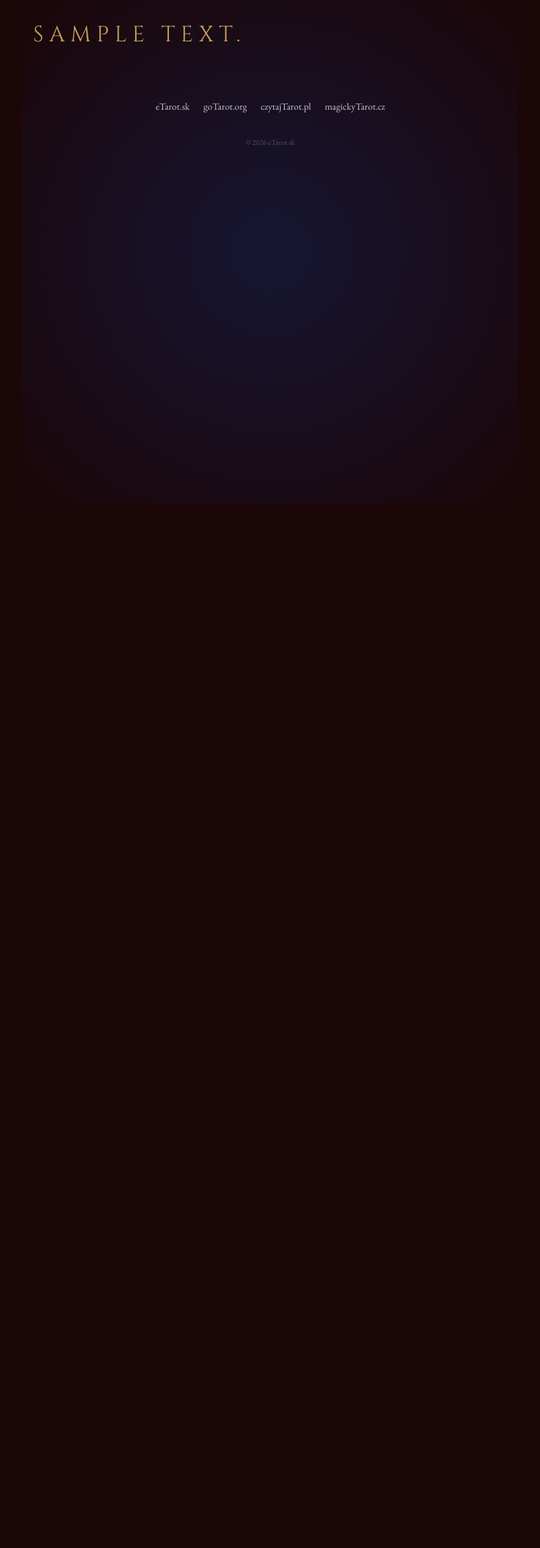
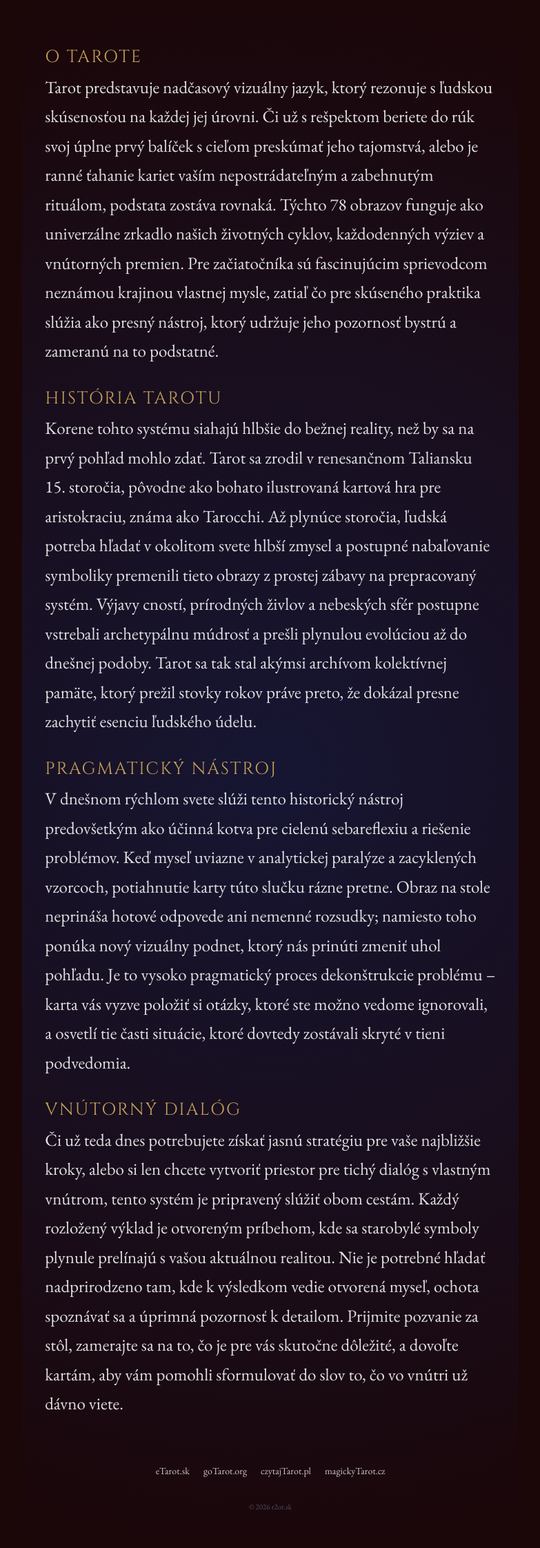
Before and after one commit to akofakt2/Mytarot, a Python web app: template templates/pages/sk/about_tarot.html in a window 1280 px wide. Shown: the part 95-2339 px from the top of the page at 69% size, without its empty margins (248-1031 px from the left). Before the commit the page ends 825 px from the top, so only its background shows below. Run offline with Jinja, Linux system fonts and the light colour scheme; the template is opened without the code that fills it: most values are stand-ins (such as "Sample title", 1, 10 or a date in 2020).

Commit message:
o tarote a zmeny footer

```diff
--- a/data/i18n/ui.json
+++ b/data/i18n/ui.json
@@ -11,7 +11,7 @@
     "card_of_day_explanation_title": "Card of the day – meaning",
     "card_of_day_reveal_label": "Reveal today's meaning",
     "card_of_day_today_label": "Card of the day for",
-    "question_placeholder": "What do you ask of cards?",
+    "question_placeholder": "What do you ask the cards?",
     "deck_label_shuffle": "Shuffle the cards",
     "deck_label_need_question": "Write your question first ↑",
     "deck_label_focus": "Focus on your question...",
--- a/templates/cards_index.html
+++ b/templates/cards_index.html
@@ -31,7 +31,7 @@
                 <a href="https://magickytarot.cz" target="_blank" rel="noopener">magickyTarot.cz</a>
             </div>
             <p style="margin-top: 30px; font-size: 11px; color: #475569;">
-                &copy; 2026 eTarot.sk
+                &copy; 2026 <a href="https://r2ot.sk" target="_blank" rel="noopener" style="text-decoration: none; font-size: 11px; color: #475569;">r2ot.sk</a>
             </p>
         </footer>
     </div>
--- a/templates/index.html
+++ b/templates/index.html
@@ -60,7 +60,7 @@
                 <a href="https://magickytarot.cz" target="_blank" rel="noopener">magickyTarot.cz</a>
             </div>
             <p style="margin-top: 30px; font-size: 11px; color: #475569;">
-                &copy; 2026 eTarot.sk
+                &copy; 2026 <a href="https://r2ot.sk" target="_blank" rel="noopener" style="text-decoration: none; font-size: 11px; color: #475569;">r2ot.sk</a>
             </p>
         </footer>
     </div>
--- a/templates/pages/sk/about_app.html
+++ b/templates/pages/sk/about_app.html
@@ -33,7 +33,7 @@
                 <a href="https://magickytarot.cz" target="_blank" rel="noopener">magickyTarot.cz</a>
             </div>
             <p style="margin-top: 30px; font-size: 11px; color: #475569;">
-                &copy; 2026 eTarot.sk
+                &copy; 2026 <a href="https://r2ot.sk" target="_blank" rel="noopener" style="text-decoration: none; font-size: 11px; color: #475569;">r2ot.sk</a>
             </p>
         </footer>
     </div>
--- a/templates/pages/sk/about_tarot.html
+++ b/templates/pages/sk/about_tarot.html
@@ -13,15 +13,53 @@
         <article class="card-article">
             <header class="card-detail-header">
                 <p class="card-id">&nbsp;</p>
-                <h2 class="cards-index-title">{{ui.nav_about_tarot}}</h2>
             </header>
-            <section class="card-section">
+            <section class="card-section" style="width: 95%;margin: 0 auto;">
+                <h2>O tarote</h2>
+                <p>Tarot predstavuje nadčasový vizuálny jazyk, ktorý rezonuje s ľudskou skúsenosťou na každej jej
+                    úrovni.
+                    Či už s rešpektom beriete do rúk svoj úplne prvý balíček s cieľom preskúmať jeho tajomstvá, alebo je
+                    ranné ťahanie kariet vaším nepostrádateľným a zabehnutým rituálom, podstata zostáva rovnaká. Týchto
+                    78
+                    obrazov funguje ako univerzálne zrkadlo našich životných cyklov, každodenných výziev a vnútorných
+                    premien. Pre začiatočníka sú fascinujúcim sprievodcom neznámou krajinou vlastnej mysle, zatiaľ čo
+                    pre
+                    skúseného praktika slúžia ako presný nástroj, ktorý udržuje jeho pozornosť bystrú a zameranú na to
+                    podstatné.</p>
             </section>
-            <section class="card-section">
+            <section class="card-section" style="width: 95%;margin: 0 auto;">
+                <h2>História tarotu</h2>
+                <p>Korene tohto systému siahajú hlbšie do bežnej reality, než by sa na prvý pohľad mohlo zdať. Tarot sa
+                    zrodil v renesančnom Taliansku 15. storočia, pôvodne ako bohato ilustrovaná kartová hra pre
+                    aristokraciu, známa ako Tarocchi. Až plynúce storočia, ľudská potreba hľadať v okolitom svete hlbší
+                    zmysel a postupné nabaľovanie symboliky premenili tieto obrazy z prostej zábavy na prepracovaný
+                    systém.
+                    Výjavy cností, prírodných živlov a nebeských sfér postupne vstrebali archetypálnu múdrosť a prešli
+                    plynulou evolúciou až do dnešnej podoby. Tarot sa tak stal akýmsi archívom kolektívnej pamäte, ktorý
+                    prežil stovky rokov práve preto, že dokázal presne zachytiť esenciu ľudského údelu.</p>
             </section>
-            <section class="card-section">
+            <section class="card-section" style="width: 95%;margin: 0 auto;">
+                <h2>Pragmatický nástroj</h2>
+                <p>V dnešnom rýchlom svete slúži tento historický nástroj predovšetkým ako účinná kotva pre cielenú
+                    sebareflexiu a riešenie problémov. Keď myseľ uviazne v analytickej paralýze a zacyklených vzorcoch,
+                    potiahnutie karty túto slučku rázne pretne. Obraz na stole neprináša hotové odpovede ani nemenné
+                    rozsudky; namiesto toho ponúka nový vizuálny podnet, ktorý nás prinúti zmeniť uhol pohľadu. Je to
+                    vysoko
+                    pragmatický proces dekonštrukcie problému – karta vás vyzve položiť si otázky, ktoré ste možno
+                    vedome
+                    ignorovali, a osvetlí tie časti situácie, ktoré dovtedy zostávali skryté v tieni podvedomia.</p>
             </section>
-            <section class="card-section">
+            <section class="card-section" style="width: 95%;margin: 0 auto;">
+                <h2>Vnútorný dialóg</h2>
+                <p>Či už teda dnes potrebujete získať jasnú stratégiu pre vaše najbližšie kroky, alebo si len chcete
+                    vytvoriť priestor pre tichý dialóg s vlastným vnútrom, tento systém je pripravený slúžiť obom
+                    cestám.
+                    Každý rozložený výklad je otvoreným príbehom, kde sa starobylé symboly plynule prelínajú s vašou
+                    aktuálnou realitou. Nie je potrebné hľadať nadprirodzeno tam, kde k výsledkom vedie otvorená myseľ,
+                    ochota spoznávať sa a úprimná pozornosť k detailom. Prijmite pozvanie za stôl, zamerajte sa na to,
+                    čo je
+                    pre vás skutočne dôležité, a dovoľte kartám, aby vám pomohli sformulovať do slov to, čo vo vnútri už
+                    dávno viete.</p>
             </section>
         </article>
         <footer>
@@ -32,7 +70,7 @@
                 <a href="https://magickytarot.cz" target="_blank" rel="noopener">magickyTarot.cz</a>
             </div>
             <p style="margin-top: 30px; font-size: 11px; color: #475569;">
-                &copy; 2026 eTarot.sk
+                &copy; 2026 <a href="https://r2ot.sk" target="_blank" rel="noopener" style="text-decoration: none; font-size: 11px; color: #475569;">r2ot.sk</a>
             </p>
         </footer>
     </div>
--- a/templates/template.html
+++ b/templates/template.html
@@ -98,7 +98,7 @@
                 <a href="https://magickytarot.cz" target="_blank" rel="noopener">magickyTarot.cz</a>
             </div>
             <p style="margin-top: 30px; font-size: 11px; color: #475569;">
-                &copy; 2026 eTarot.sk
+                &copy; 2026 <a href="https://r2ot.sk" target="_blank" rel="noopener" style="text-decoration: none; font-size: 11px; color: #475569;">r2ot.sk</a>
             </p>
         </footer>
     </div>
```
